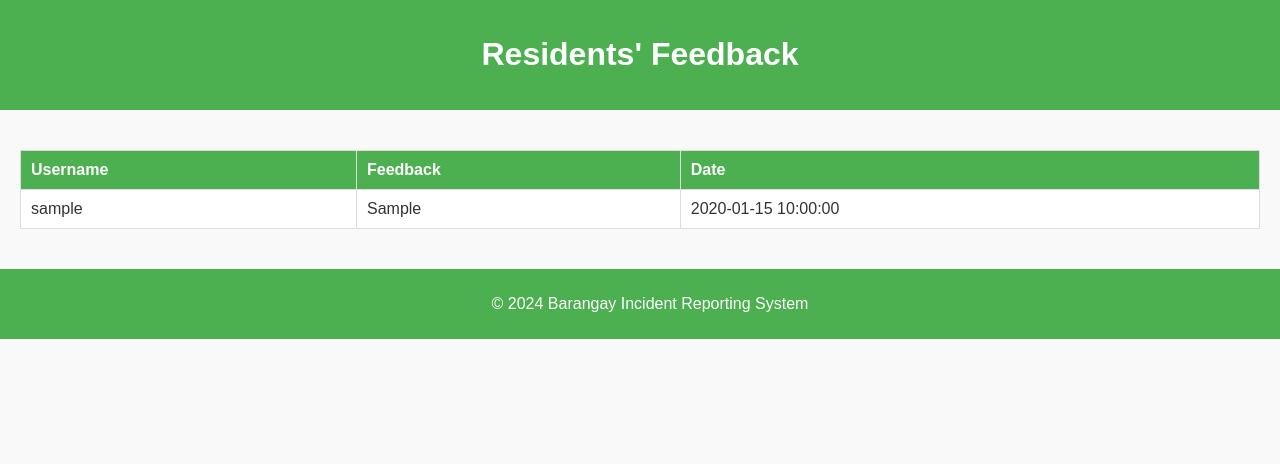
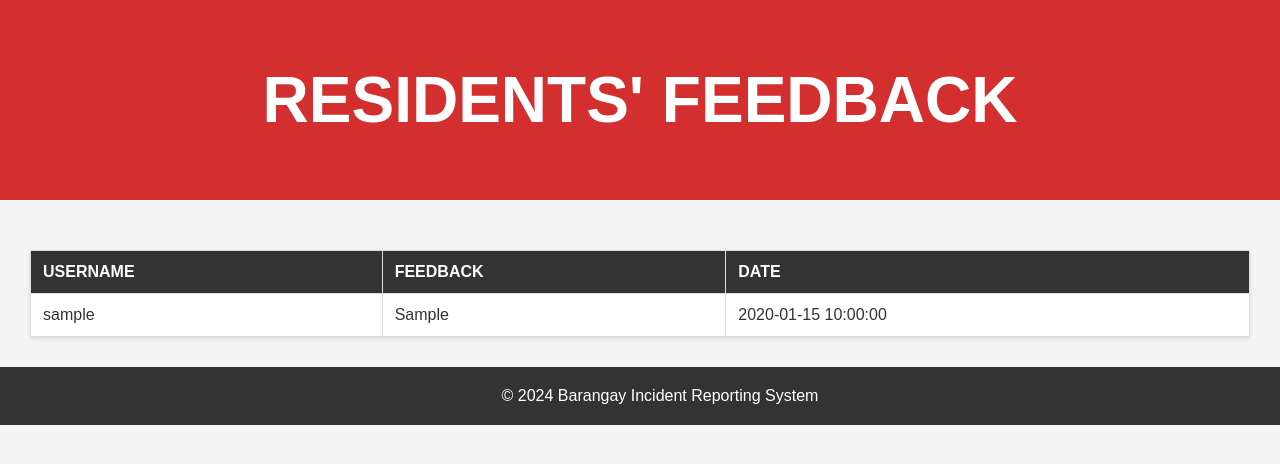
Before and after one commit to incident657/Main, a Flask app: page /admin_feedbacks in a window 1280 px wide. Shown: the top 464 px of the page. Run offline with Flask 3, Linux system fonts and the light colour scheme; the visitor is signed in with stand-in values (Sample User, id 1); tables that the repository leaves empty hold one stand-in row (values such as "Sample post").

Commit message:
Update admin_feedbacks.html

```diff
--- a/templates/admin_feedbacks.html
+++ b/templates/admin_feedbacks.html
@@ -6,50 +6,58 @@
     <title>Residents' Feedback</title>
     <style>
         body {
-            font-family: Arial, sans-serif;
+            font-family: 'Arial', sans-serif;
             margin: 0;
             padding: 0;
-            background-color: #f9f9f9;
+            background-color: #f4f4f4;
             color: #333;
         }
         header {
-            background-color: #4CAF50;
+            background-color: #D32F2F; /* Red color */
             color: white;
-            padding: 15px 10px;
+            padding: 20px;
             text-align: center;
+            font-size: 2em;
+            text-transform: uppercase;
         }
         main {
-            padding: 20px;
+            padding: 30px;
         }
         table {
             width: 100%;
             border-collapse: collapse;
-            margin: 20px 0;
+            margin-top: 20px;
             background-color: white;
+            box-shadow: 0 2px 5px rgba(0, 0, 0, 0.1);
         }
         table th, table td {
             border: 1px solid #ddd;
-            padding: 10px;
+            padding: 12px;
             text-align: left;
         }
         table th {
-            background-color: #4CAF50;
+            background-color: #333; /* Dark gray color */
             color: white;
+            text-transform: uppercase;
         }
         table tbody tr:nth-child(even) {
-            background-color: #f2f2f2;
+            background-color: #f9f9f9;
         }
         table tbody tr:hover {
-            background-color: #ddd;
+            background-color: #f1f1f1;
         }
         footer {
             text-align: center;
-            padding: 10px;
-            background-color: #4CAF50;
+            padding: 20px;
+            background-color: #333; /* Dark gray */
             color: white;
             position: relative;
             bottom: 0;
             width: 100%;
+        }
+        footer p {
+            margin: 0;
+            font-size: 1em;
         }
     </style>
 </head>
```
